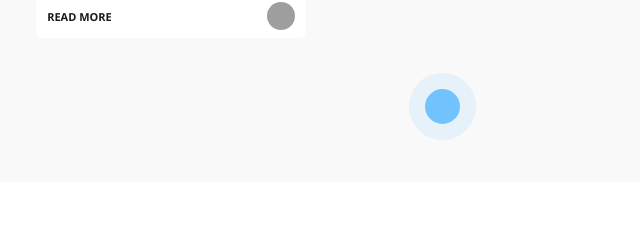
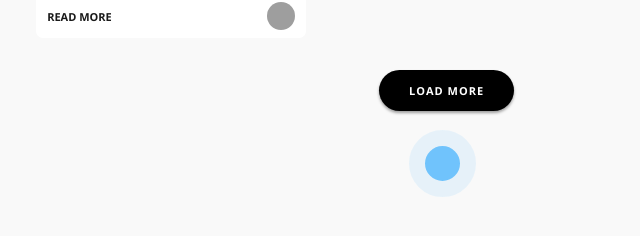
Before and after one commit to TidbitsJS/Ruby-Blog, a React (Create React App) app: page /tag in a window 1280 px wide. Shown: the part 2058-2294 px from the top of the page, without its empty margins (58-698 px from the left). Before the commit the page ends 2240 px from the top, so only its background shows below. Built offline with nearby package versions, Linux system fonts and the light colour scheme; grey boxes are pictures that could not be loaded.

Commit message:
reusable tag & primary button components

```diff
--- a/src/App.css
+++ b/src/App.css
@@ -2,6 +2,26 @@
   margin: 0;
   padding: 0;
   box-sizing: border-box;
+}
+
+.div__tag {
+  display: flex;
+
+  margin-bottom: 0.5rem;
+  padding: 1rem 1rem 0 1rem;
+}
+
+.div__tag div {
+  background: var(--black-color);
+  color: var(--white-color);
+  font-family: var(--font-base);
+  font-size: 12px;
+  font-weight: 700;
+  padding: 0.15rem 0.5rem;
+  border-radius: 15px;
+  text-transform: capitalize;
+
+  cursor: pointer;
 }
 
 .lds-ripple {
--- a/src/components/BasicArticleCard.js
+++ b/src/components/BasicArticleCard.js
@@ -1,6 +1,7 @@
 import React from "react";
 
 import "./basicArticleCard.css";
+import Tag from "./Tag";
 
 const BasicArticleCard = (props) => {
   let article = props.data;
@@ -10,9 +11,7 @@ const BasicArticleCard = (props) => {
         <img src={article.img} alt={article.title} />
       </div>
       <div className="basic-article-card__container__content-div">
-        <div className="basic-article-card__container__content-div__tag">
-          <div>{article.tag}</div>
-        </div>
+        <Tag tag={article.tag} />
         <div className="basic-article-card__container__content-div__title">
           <h2>{article.title}</h2>
         </div>
--- a/src/components/FancyArticleCard.js
+++ b/src/components/FancyArticleCard.js
@@ -1,6 +1,7 @@
 import React from "react";
 
 import "./fancyArticleCard.css";
+import Tag from "./Tag";
 
 const FancyArticleCard = (props) => {
   let article = props.data;
@@ -11,9 +12,7 @@ const FancyArticleCard = (props) => {
         <img src={article.img} alt={article.title} />
       </div>
       <div className="fancy-article-card__container__content-div">
-        <div className="basic-article-card__container__content-div__tag">
-          <div>{article.tag}</div>
-        </div>
+        <Tag tag={article.tag} />
         <div className="basic-article-card__container__content-div__title">
           <h2>{article.title}</h2>
         </div>
--- /dev/null
+++ b/src/components/PrimaryButton.js
@@ -0,0 +1,15 @@
+import React from "react";
+
+import "./primaryButton.css";
+
+const PrimaryButton = (props) => {
+  return (
+    <div className="ruby-blog__primary-button__container">
+      <button className="ruby-blog__primary-button__container-btn ripple">
+        {props.name}
+      </button>
+    </div>
+  );
+};
+
+export default PrimaryButton;
--- /dev/null
+++ b/src/components/Tag.js
@@ -0,0 +1,11 @@
+import React from "react";
+
+const Tag = (props) => {
+  return (
+    <div className="div__tag">
+      <div>{props.tag}</div>
+    </div>
+  );
+};
+
+export default Tag;
--- a/src/components/basicArticleCard.css
+++ b/src/components/basicArticleCard.css
@@ -37,26 +37,6 @@
 .basic-article-card__container__content-div {
   display: flex;
   flex-direction: column;
-}
-
-.basic-article-card__container__content-div__tag {
-  display: flex;
-
-  margin-bottom: 0.5rem;
-  padding: 1rem 1rem 0 1rem;
-}
-
-.basic-article-card__container__content-div__tag div {
-  background: var(--black-color);
-  color: var(--white-color);
-  font-family: var(--font-base);
-  font-size: 12px;
-  font-weight: 700;
-  padding: 0.15rem 0.5rem;
-  border-radius: 15px;
-  text-transform: capitalize;
-
-  cursor: pointer;
 }
 
 .basic-article-card__container__content-div__title {
--- /dev/null
+++ b/src/components/primaryButton.css
@@ -0,0 +1,41 @@
+.ruby-blog__primary-button__container {
+  display: flex;
+  justify-content: center;
+  align-items: center;
+  margin-bottom: 1rem;
+}
+
+.ruby-blog__primary-button__container-btn {
+  background-color: var(--black-color);
+  box-shadow: rgba(0, 0, 0, 0.37) 0px 2px 3px;
+  border-radius: 30px;
+  outline: none;
+  border: none;
+  color: var(--white-color);
+  cursor: pointer;
+  font-size: 11px;
+  font-weight: 700;
+  letter-spacing: 1px;
+  font-family: var(--font-base);
+  line-height: 1;
+  padding: 15px 30px;
+  text-align: center;
+  text-transform: uppercase;
+}
+
+/* Ripple effect */
+.ripple {
+  background-position: center;
+  transition: background 0.8s;
+}
+
+.ripple:hover {
+  background: #000 radial-gradient(circle, transparent 1%, #000 1%)
+    center/15000%;
+}
+
+.ripple:active {
+  background-color: #ffffff;
+  background-size: 100%;
+  transition: background 0s;
+}
--- a/src/container/pages/Home/Home.js
+++ b/src/container/pages/Home/Home.js
@@ -1,6 +1,7 @@
 import React from "react";
 import BasicArticleCard from "../../../components/BasicArticleCard";
 import FancyArticleCard from "../../../components/FancyArticleCard";
+import PrimaryButton from "../../../components/PrimaryButton";
 import ShortcutBar from "../../../components/ShortcutBar";
 
 import articles from "../../../data/ArticlesData";
@@ -21,6 +22,7 @@ const Home = () => {
           })}
         </div>
         <div className="ruby-blog__home-container__content-spinner-div">
+          <PrimaryButton name="Load More" />
           <div class="lds-ripple">
             <div></div>
             <div></div>
--- a/src/container/pages/Home/home.css
+++ b/src/container/pages/Home/home.css
@@ -23,6 +23,7 @@
 
 .ruby-blog__home-container__content-spinner-div {
   display: flex;
+  flex-direction: column;
   justify-content: center;
   align-items: center;
 
```
